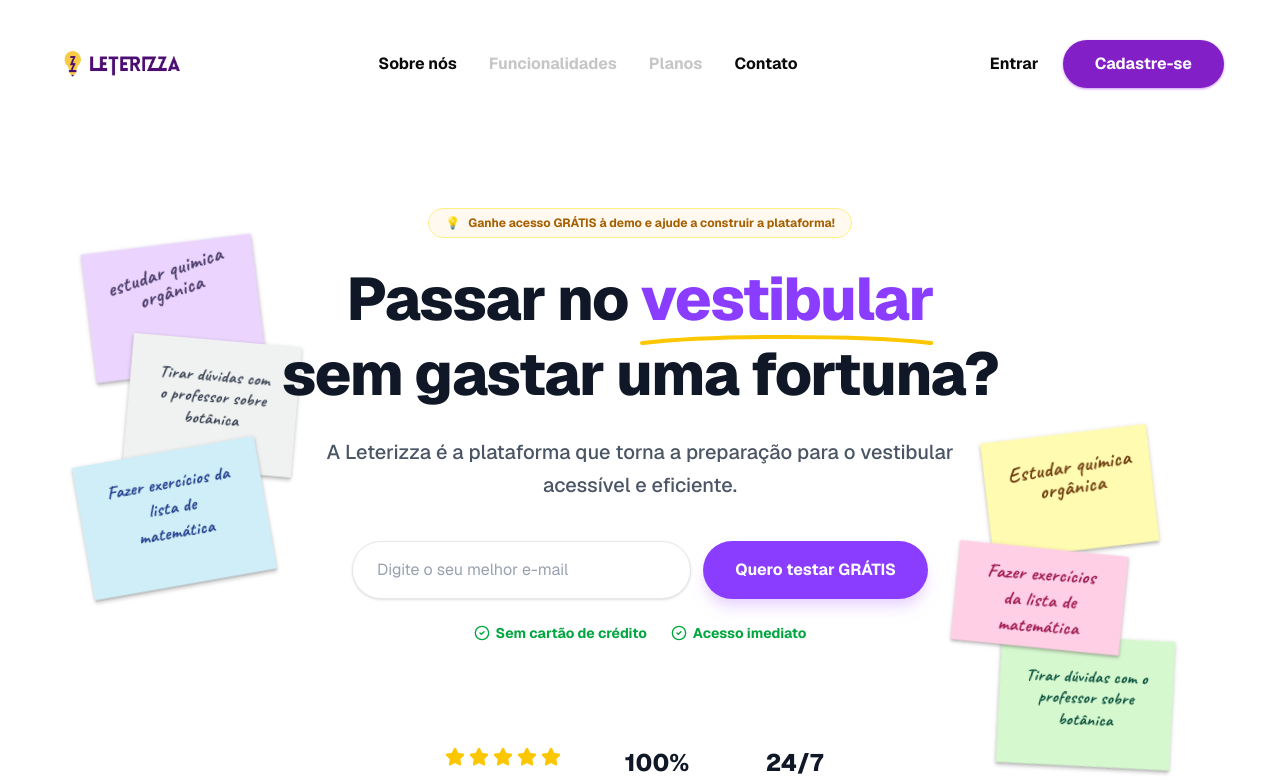
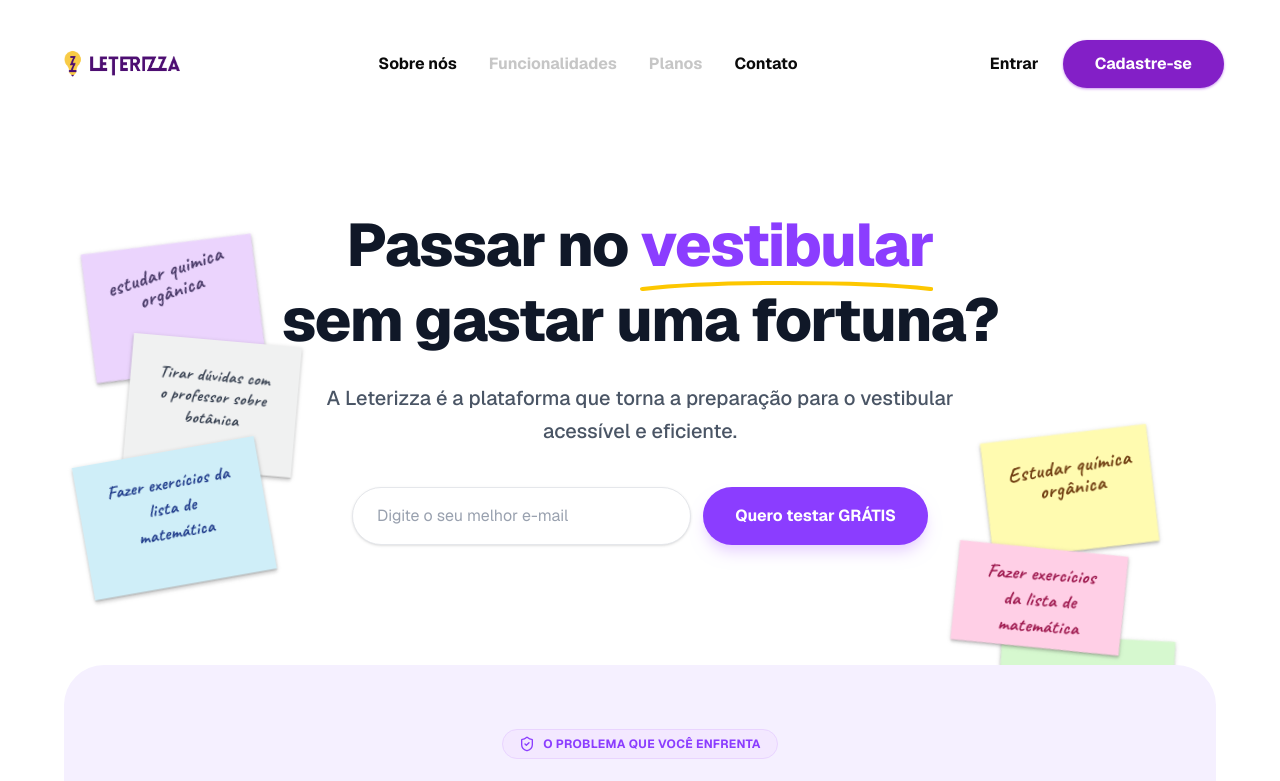
Before and after one commit to leterizza/LandingPage, a Next.js app: page / in a window 1280 px wide. Shown: the top 781 px of the page. Built offline with nearby package versions, Linux system fonts and the light colour scheme.

Commit message:
fix(hero): remove promotional yellow badge, checks line, and mock rating metrics from Hero section

```diff
--- a/src/app/page.tsx
+++ b/src/app/page.tsx
@@ -133,10 +133,6 @@ export default function Home() {
             </div>
 
             <div className="max-w-4xl mx-auto relative z-10">
-                <div className="inline-flex items-center gap-2 bg-[#FFF9F0] text-yellow-700 px-4 py-1.5 rounded-full text-xs font-bold mb-6 border border-yellow-200">
-                    <span>💡</span> Ganhe acesso GRÁTIS à demo e ajude a construir a plataforma!
-                </div>
-
                 <h1 className="text-4xl md:text-6xl font-extrabold tracking-tight mb-6 text-gray-900 leading-tight">
                     Passar no <span className="text-[#8B3DFF] relative inline-block">
                         vestibular
@@ -150,7 +146,7 @@ export default function Home() {
                     A Leterizza é a plataforma que torna a preparação para o vestibular acessível e eficiente.
                 </p>
 
-                <div className="flex flex-col md:flex-row gap-3 max-w-xl mx-auto justify-center">
+                <div className="flex flex-col md:flex-row gap-3 max-w-xl mx-auto justify-center mb-10">
                     <input
                         type="email"
                         placeholder="Digite o seu melhor e-mail"
@@ -159,27 +155,6 @@ export default function Home() {
                     <button className="bg-[#8B3DFF] text-white px-8 py-4 rounded-full font-bold hover:bg-purple-700 transition shadow-lg shadow-purple-200 whitespace-nowrap">
                         Quero testar GRÁTIS
                     </button>
-                </div>
-
-                <div className="flex flex-col sm:flex-row justify-center items-center gap-4 sm:gap-6 mt-6 text-sm text-green-600 font-bold">
-                    <span className="flex items-center gap-1.5"><CheckCircle2 className="w-4 h-4"/> Sem cartão de crédito</span>
-                    <span className="flex items-center gap-1.5"><CheckCircle2 className="w-4 h-4"/> Acesso imediato</span>
-                </div>
-
-                <div className="mt-16 flex flex-wrap justify-center gap-8 md:gap-16 text-center pt-10 max-w-2xl mx-auto">
-                    <div>
-                        <div className="flex justify-center text-yellow-400 mb-2 gap-1">
-                            <Star className="w-5 h-5 fill-current"/><Star className="w-5 h-5 fill-current"/><Star className="w-5 h-5 fill-current"/><Star className="w-5 h-5 fill-current"/><Star className="w-5 h-5 fill-current"/>
-                        </div>
-                    </div>
-                    <div>
-                        <div className="text-2xl font-extrabold text-gray-900">100%</div>
-                        <p className="text-sm font-medium text-gray-500">Gratuito</p>
-                    </div>
-                    <div>
-                        <div className="text-2xl font-extrabold text-gray-900">24/7</div>
-                        <p className="text-sm font-medium text-gray-500">Acesso total</p>
-                    </div>
                 </div>
             </div>
 
```
